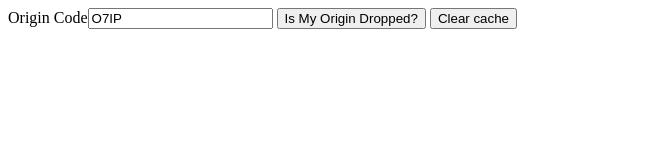
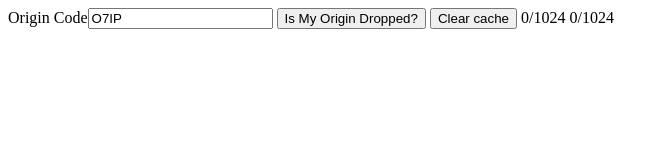
Before and after one commit to alostpoet/origin-dropped, a website: page index.html in a window 1280 px wide. Shown: the whole page, without its empty margins (0-668 px from the left). Drawn offline with Linux system fonts and the light colour scheme.

Commit message:
fixed module error
Signed-off-by: Robin <accounts@ganttify.com>

```diff
--- a/index.html
+++ b/index.html
@@ -17,6 +17,6 @@
 </div>
 <div id="result"></div>
 <div id="dropped"></div>
-<script type="module" src="./dist/app.min.js?v=1633027499086"></script>
+<script type="module" src="./dist/app.min.js?v=1633029460557"></script>
 </body>
 </html>
--- a/js/Origins.js
+++ b/js/Origins.js
@@ -1,3 +1,5 @@
+import {Stats} from "./Stats";
+
 export class Origins {
     _totalOrigins = 1024;
     _startOrigin = 1;
```
Also changed, not shown: dist/app.js, dist/app.min.js.
